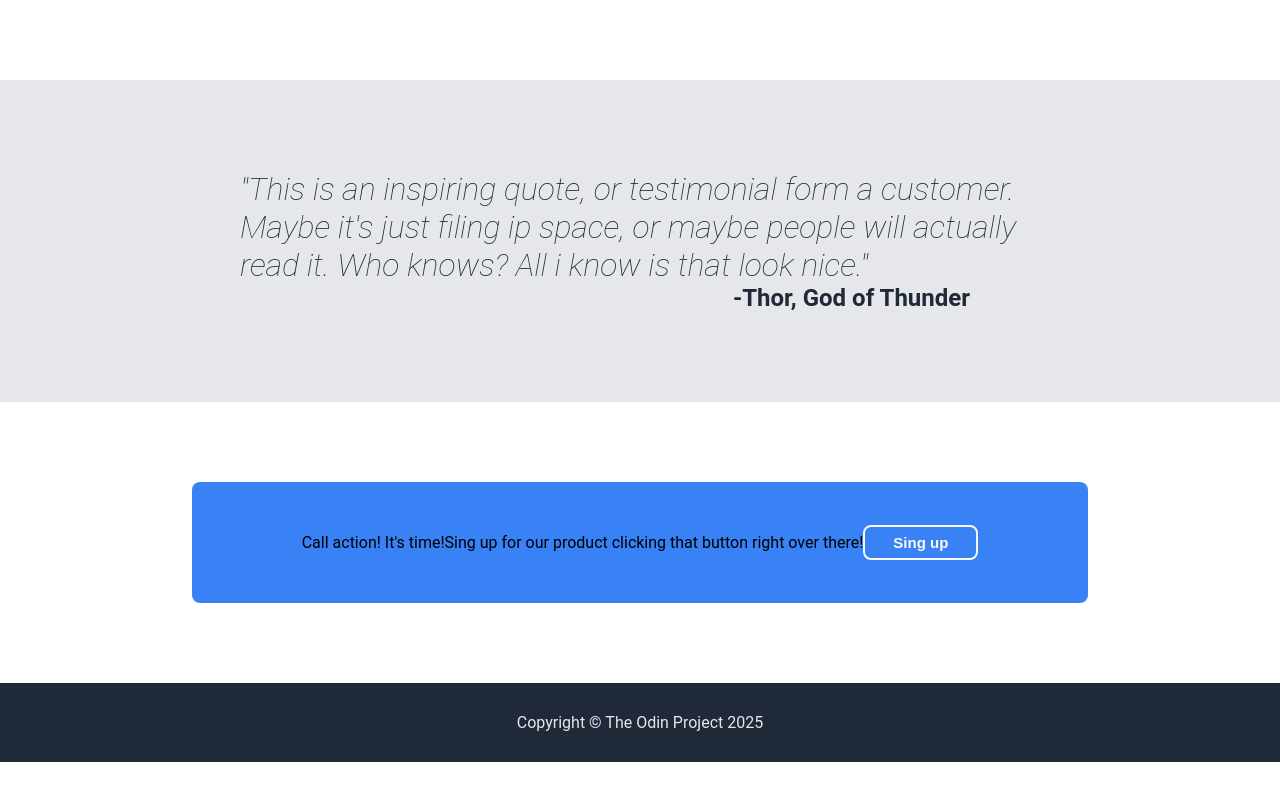
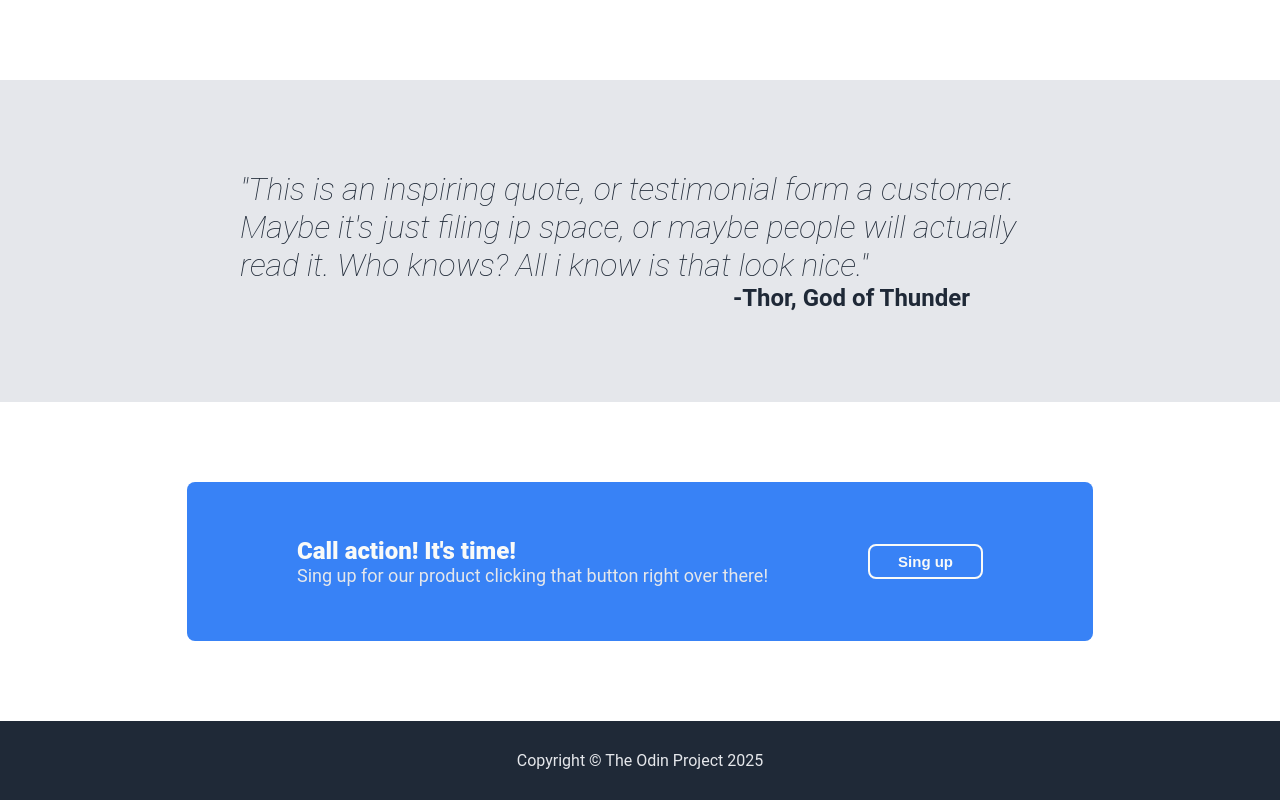
Before and after one commit to Artem-1-1/odin-landing-page, a plain HTML site: page index.html in a window 1280 px wide. Shown: the part 930-1730 px from the top of the page. Before the commit the page ends 1692 px from the top, so only its background shows below. Drawn offline with Linux system fonts and the light colour scheme.

Commit message:
corrected the section of the page -Сall-,

```diff
--- a/index.html
+++ b/index.html
@@ -62,10 +62,12 @@
 
         <div class="call-container">
             <div class="call-box">
-            <div class="call-title">Call action! It's time!</div>
-            <div class="call-text">Sing up for our product clicking that button right over there!</div>
-            <div><button class="button call-button">Sing up</button>
-        </div>
+                <div class="call-text">
+                    <div class="call-title">Call action! It's time!</div>
+                    <div class="call-message">Sing up for our product clicking that button right over there!</div>
+                </div>
+                <div><button class="button call-button">Sing up</button>
+            </div>
         </div>
         </div>
         </div>
--- a/style.css
+++ b/style.css
@@ -156,6 +156,22 @@ body {
     padding: 35px 110px;
 }
 
+.call-text {
+    text-align: left;
+    margin: 20px 100px 20px 0;
+}
+
+.call-title {
+    font-size: 24px;
+    font-weight: 900;
+    color: #f9faf8;
+}
+
+.call-text {
+    font-size: 18px;
+    color: #e5e7eb;
+}
+
 .call-button {
     border: 2px solid #f9faf8;
 }
```
